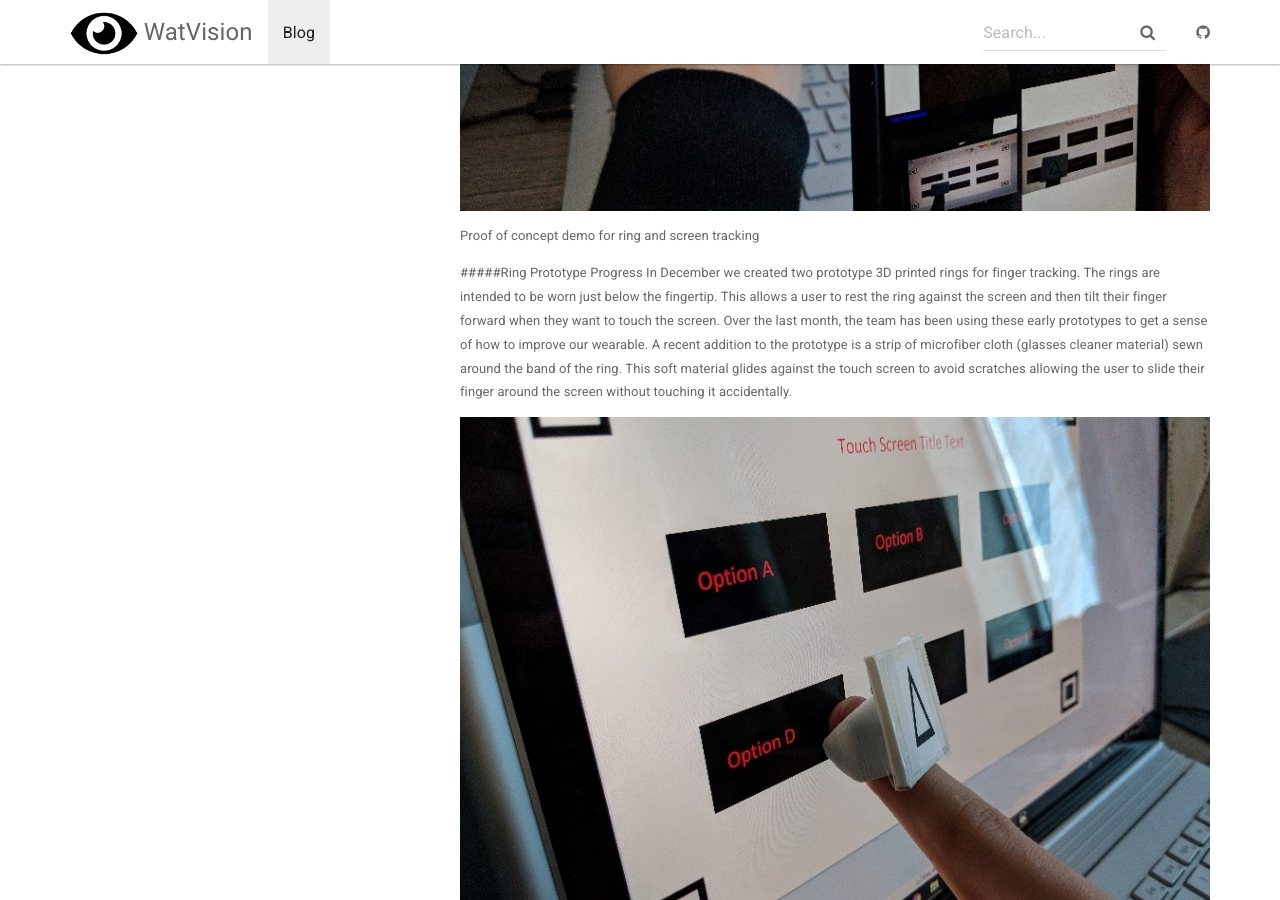
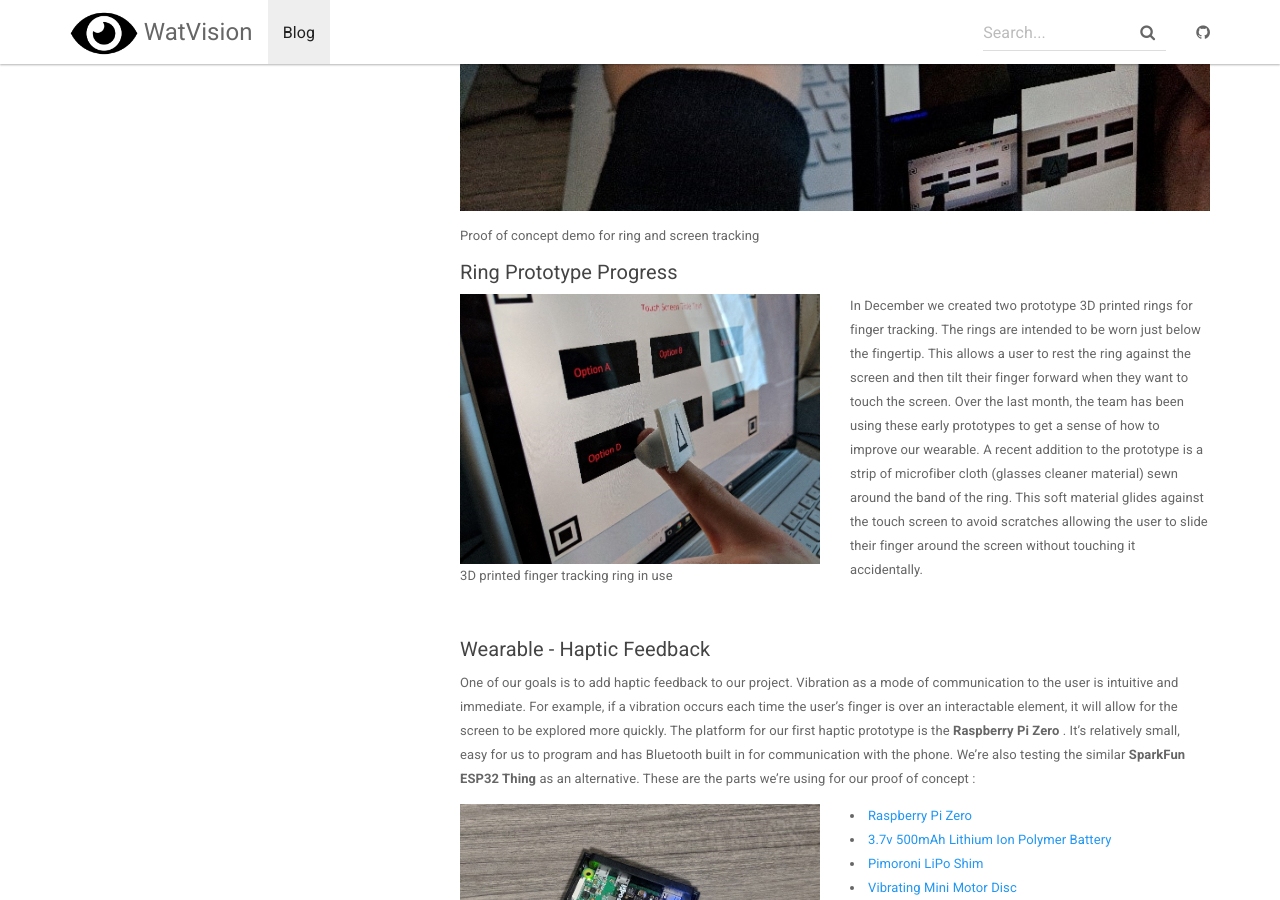
Before and after one commit to watvision/watvision.github.io, a Jekyll site: the page built from _posts/2018-01-18-Tracking Demo and Wearable Updates.md, in a window 1280 px wide and 900 px high, scrolled down 837 px. Built offline with Jekyll 4.4.1, drawn with Linux system fonts in a browser that asks for light colours; nearby versions of some CDN libraries; comment, search, counter and statistics services are not loaded.

Commit message:
blog post style change

```diff
--- a/_posts/2018-01-18-Tracking Demo and Wearable Updates.md
+++ b/_posts/2018-01-18-Tracking Demo and Wearable Updates.md
@@ -20,17 +20,29 @@ their phone in their right hand and using the Watvision wearable in their left h
  the screen" class="img-responsive" />
 <p>Proof of concept demo for ring and screen tracking</p>
 
-#####Ring Prototype Progress
-In December we created two prototype 3D printed rings for finger tracking. The rings are intended
- to be worn just below the fingertip. This allows a user to rest the ring against the screen and
- then tilt their finger forward when they want to touch the screen. Over the last month, the team
- has been using these early prototypes to get a sense of how to improve our wearable. A recent
- addition to the prototype is a strip of microfiber cloth (glasses cleaner material) sewn around
- the band of the ring. This soft material glides against the touch screen to avoid scratches allowing
- the user to slide their finger around the screen without touching it accidentally.
+##### Ring Prototype Progress
 
-<img src="/img/BP2-tracking-demo-and-wearable-update/wearable_demo_2.jpg" alt="Closeup of the prototype ring showing where it sits on the finger" class="img-responsive" />
-<p>3D printed finger tracking ring in use</p>
+
+<div class="row">
+    <div class="col-sm-6">
+
+        <img src="/img/BP2-tracking-demo-and-wearable-update/wearable_demo_2.jpg" alt="Closeup of the prototype ring showing where it sits on the finger" class="img-responsive" />
+        <p>3D printed finger tracking ring in use</p>
+
+    </div>
+
+    <div class="col-sm-6">
+        In December we created two prototype 3D printed rings for finger tracking. The rings are intended
+        to be worn just below the fingertip. This allows a user to rest the ring against the screen and
+        then tilt their finger forward when they want to touch the screen. Over the last month, the team
+        has been using these early prototypes to get a sense of how to improve our wearable. A recent
+        addition to the prototype is a strip of microfiber cloth (glasses cleaner material) sewn around
+        the band of the ring. This soft material glides against the touch screen to avoid scratches allowing
+        the user to slide their finger around the screen without touching it accidentally.
+    </div>
+</div>
+<br/>
+
 
 ##### Wearable - Haptic Feedback
 
```
